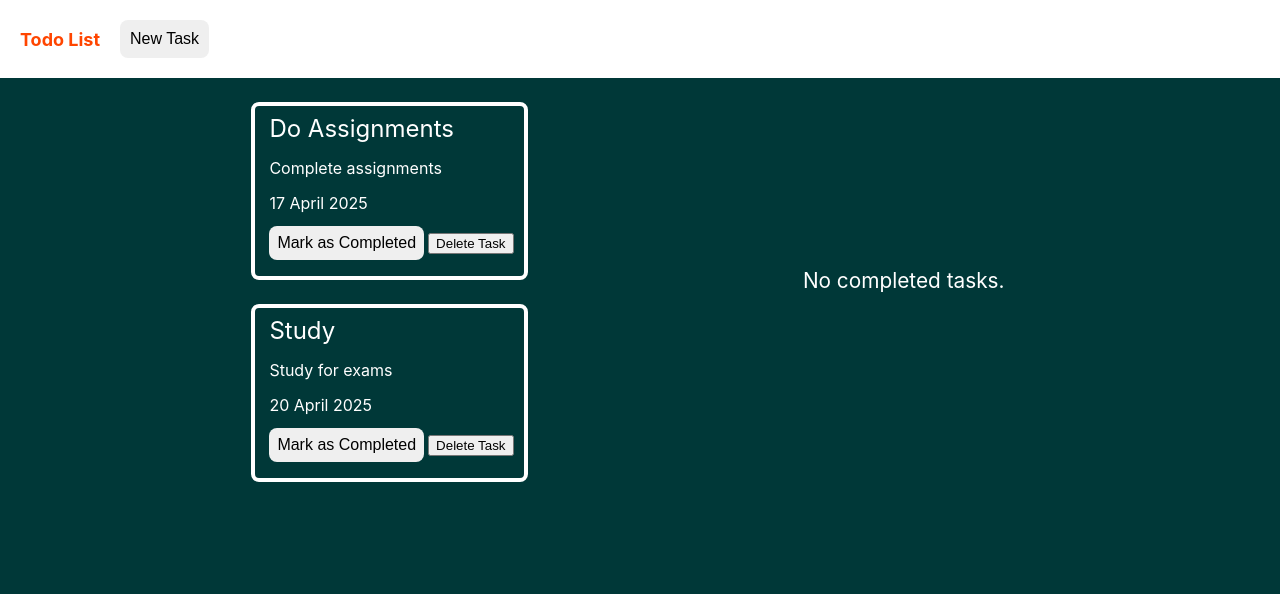
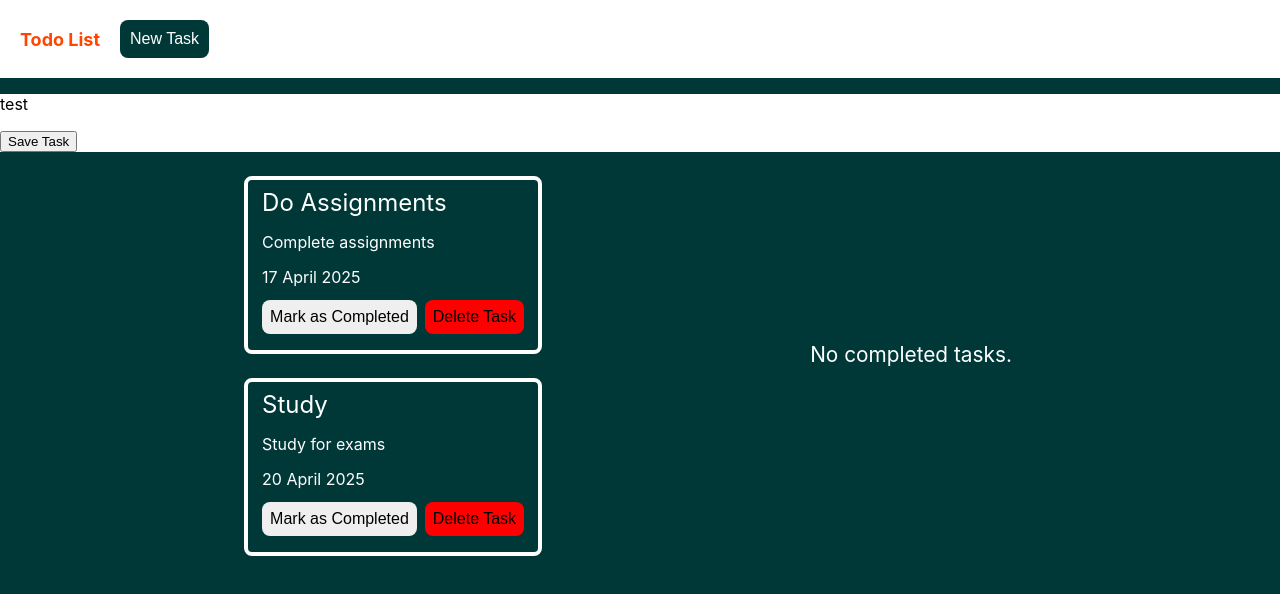
Before and after one commit to wilbertbw/Todo-List, a React (Create React App) app: page / in a window 1280 px wide. Both pictures are taken after a click on the button "New Task". Shown: the top 594 px of the page. Built offline with nearby package versions, Linux system fonts and the light colour scheme.

Commit message:
added a simple modal that will be used to add new tasks

```diff
--- a/src/App.css
+++ b/src/App.css
@@ -23,10 +23,13 @@ body {
   padding: 10px;
   font-size: 1rem;
   border-radius: 8px;
+  color: white;
+  background-color: rgb(0, 56, 56);
 }
 
 #TopBarButton:hover {
   cursor: pointer;
+  background-color: rgba(0, 56, 56, 0.859);
 }
 
 #TopBarButton:active {
@@ -90,7 +93,7 @@ body {
   font-size: 1rem;
 }
 
-#TaskCompletedButton {
+#TaskCompletedButton, #TaskDeleteButton {
   border: 0px;
   margin: 4px;
   margin-bottom: 14px;
@@ -99,11 +102,19 @@ body {
   border-radius: 8px;
 }
 
-#TaskCompletedButton:hover {
+#TaskCompletedButton:hover, #TaskDeleteButton:hover {
   cursor: pointer;
 }
 
-#TaskCompletedButton:active {
+#TaskCompletedButton:active, #TaskDeleteButton:active {
   box-shadow: 0 3px 10px rgba(0, 0, 0, 0.3);
   transform: scale(1.05);
 }
+
+#TaskDeleteButton {
+  background-color: red;
+}
+
+#ModalContainer {
+  background-color: white;
+}
--- a/src/App.js
+++ b/src/App.js
@@ -1,6 +1,7 @@
 import { useState } from 'react';
 import './App.css';
 import Tasks from './pages/Task';
+import NewTaskModal from './components/NewTaskModal';
 
 function App() {
   const [taskList, setTaskList] = useState([
@@ -10,12 +11,19 @@ function App() {
 
   const [completedTasks, setCompletedTasks] = useState([]);
 
+  const [newTaskModalState, setNewTaskModalState] = useState(false);
+
+  function handleAddTask() {
+
+  }
+
   return (
     <>
       <div id="TopBar">
         <p id="TopBarText">Todo List</p>
-        <button id="TopBarButton">New Task</button>
+        <button id="TopBarButton" onClick={() => {setNewTaskModalState(true)}}>New Task</button>
       </div>
+      <NewTaskModal currentModalState={newTaskModalState} setCurrentModalState={setNewTaskModalState}/>
       <Tasks taskList={taskList} setTaskList={setTaskList} completedTasks={completedTasks} setCompletedTasks={setCompletedTasks}/>
     </>
   );
--- /dev/null
+++ b/src/components/NewTaskModal.jsx
@@ -0,0 +1,12 @@
+export default function NewTaskModal({ currentModalState, setCurrentModalState }) {
+  if (currentModalState === false) {
+    return null;
+  }
+
+  return (
+    <div id="ModalContainer">
+      <p>test</p>
+      <button onClick={() => {setCurrentModalState(false)}}>Save Task</button>
+    </div>
+  );
+}
```
